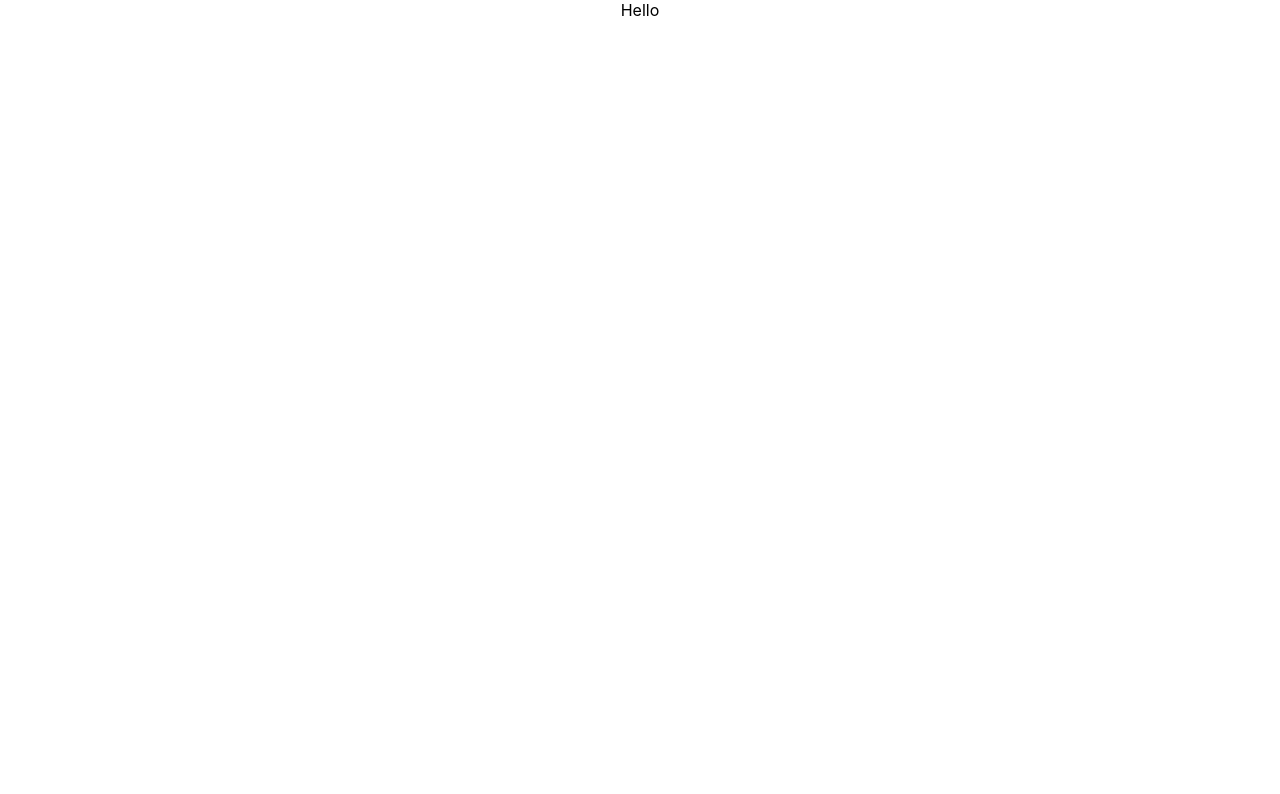
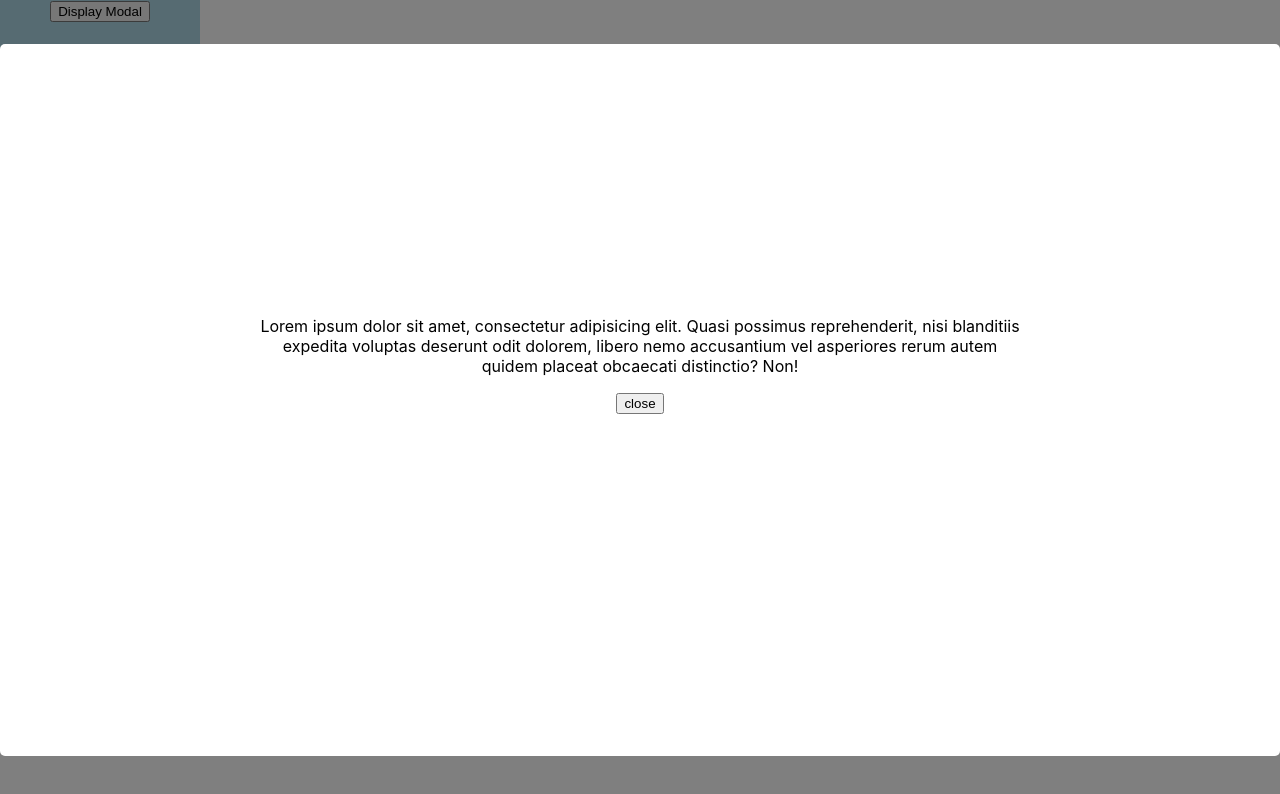
Before and after one commit to z-bj/portals-dk, a React (Create React App) app: page / in a window 1280 px wide. Shown: the top 794 px of the page. Built offline with nearby package versions, Linux system fonts and the light colour scheme.

Commit message:
Feature Modal

```diff
--- a/src/App.js
+++ b/src/App.js
@@ -1,8 +1,14 @@
 import "./App.css";
 import React from "react";
+import Modal from "./Modal";
 
 function App() {
-  return <div className="App">Hello</div>;
+  return (
+    <div className="App">
+      <button>Display Modal</button>
+      <Modal />
+    </div>
+  );
 }
 
 export default App;
--- /dev/null
+++ b/src/Modal.js
@@ -0,0 +1,21 @@
+import React, { Component } from "react";
+
+class Modal extends Component {
+  render() {
+    return (
+      <div className="modal">
+        <div>
+          <p>
+            Lorem ipsum dolor sit amet, consectetur adipisicing elit. Quasi
+            possimus reprehenderit, nisi blanditiis expedita voluptas deserunt
+            odit dolorem, libero nemo accusantium vel asperiores rerum autem
+            quidem placeat obcaecati distinctio? Non!
+          </p>
+          <button>close</button>
+        </div>
+      </div>
+    );
+  }
+}
+
+export default Modal;
--- a/src/index.css
+++ b/src/index.css
@@ -1,13 +1,39 @@
 body {
   margin: 0;
-  font-family: -apple-system, BlinkMacSystemFont, 'Segoe UI', 'Roboto', 'Oxygen',
-    'Ubuntu', 'Cantarell', 'Fira Sans', 'Droid Sans', 'Helvetica Neue',
+  font-family: -apple-system, BlinkMacSystemFont, "Segoe UI", "Roboto", "Oxygen",
+    "Ubuntu", "Cantarell", "Fira Sans", "Droid Sans", "Helvetica Neue",
     sans-serif;
   -webkit-font-smoothing: antialiased;
   -moz-osx-font-smoothing: grayscale;
 }
 
 code {
-  font-family: source-code-pro, Menlo, Monaco, Consolas, 'Courier New',
+  font-family: source-code-pro, Menlo, Monaco, Consolas, "Courier New",
     monospace;
 }
+
+.App {
+  height: 400px;
+  width: 200px;
+  background: lightblue;
+}
+
+.modal {
+  position: absolute;
+  top: 0;
+  left: 0;
+  height: 100%;
+  width: 100%;
+  background-color: rgba(0, 0, 0, 0.5);
+  display: flex;
+  align-items: center;
+  justify-content: center;
+}
+
+.modal > div {
+  width: 60%;
+  background-color: #ffffff;
+  padding: 20%;
+  min-height: 200px;
+  border-radius: 5px;
+}
```
